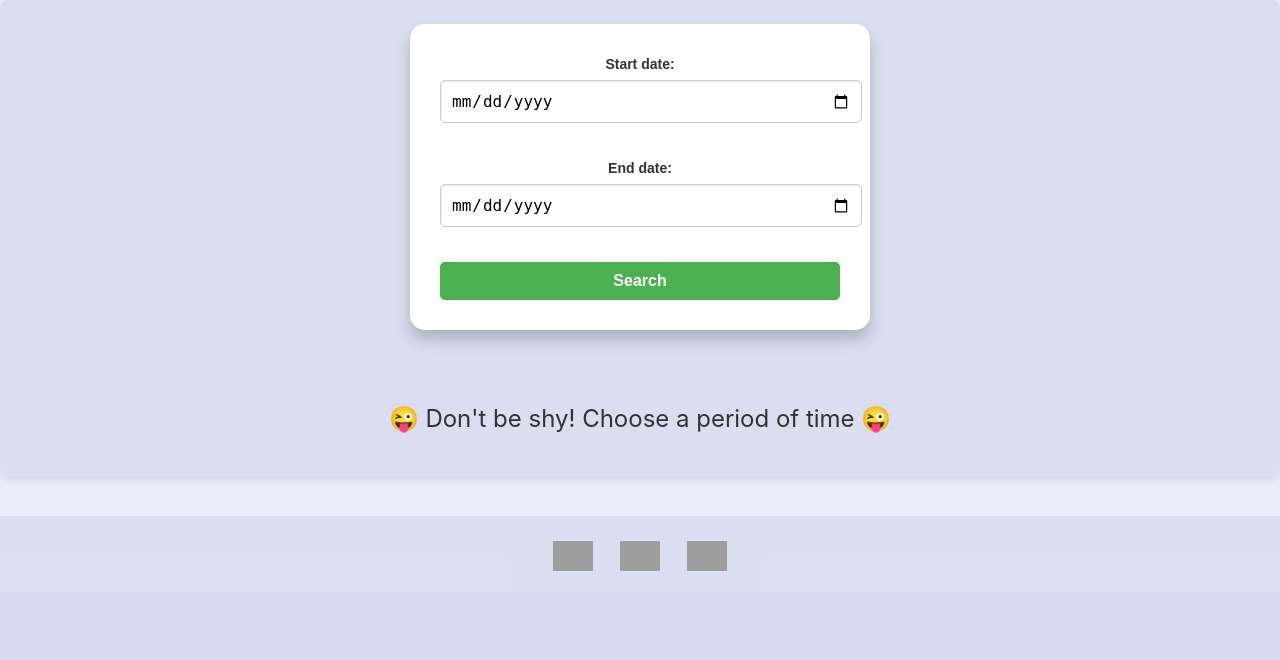
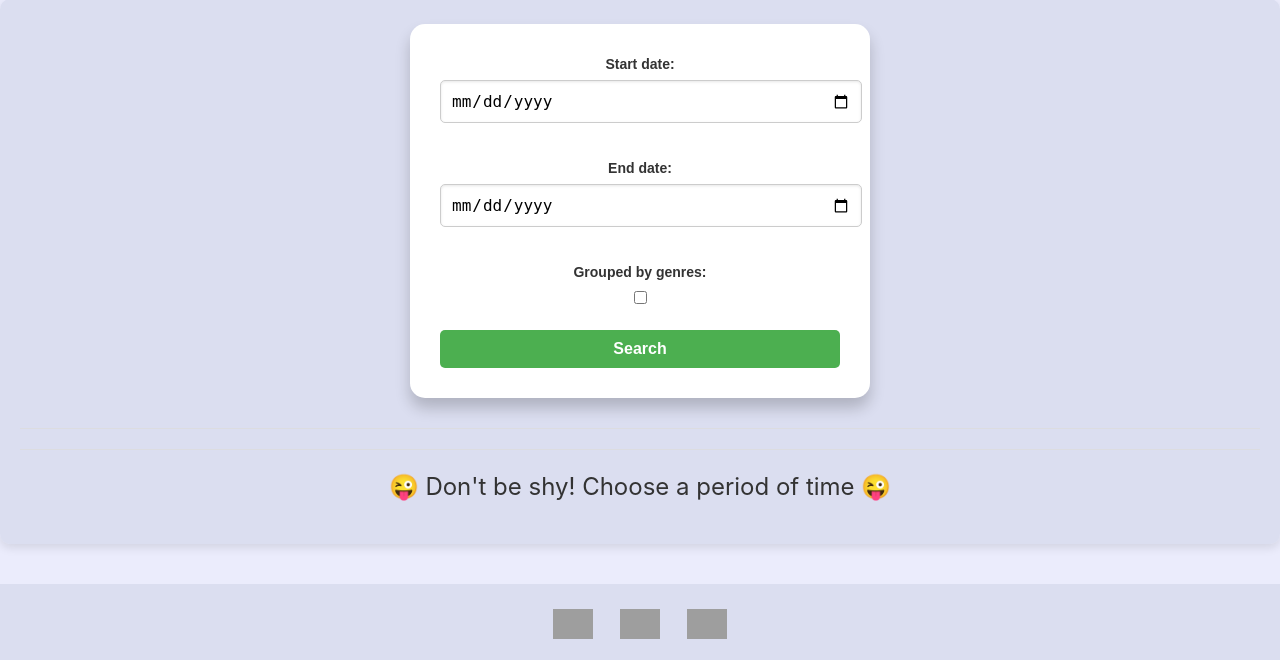
Before and after one commit to Jaime-Linares/VideoGame_Vault, a Django app: page /video_games_in_period/ in a window 1280 px wide. Shown: the part 460-1120 px from the top of the page. Before the commit the page ends 1031 px from the top, so only its background shows below. Run offline with Django 5.2, Linux system fonts and the light colour scheme; parts of the project's set-up code (start-up, migrations or seed data) failed here and were passed over; grey boxes are pictures that could not be loaded.

Commit message:
[feat] in search by period can choose between grouped by genre or not

```diff
--- a/main/forms.py
+++ b/main/forms.py
@@ -55,12 +55,18 @@ class DateRangeForm(forms.Form):
         label="End date",
         required=True
     )
+    grouped = forms.BooleanField(
+        widget=forms.CheckboxInput(attrs={'class': 'form-check-input'}),
+        label="Grouped by genres",
+        required=False,
+        initial=False
+    )
 
     def clean(self):
         cleaned_data = super().clean()
         start_date = cleaned_data.get("start_date")
         end_date = cleaned_data.get("end_date")
         if start_date and end_date:
-            if start_date >= end_date:
+            if start_date > end_date:
                 raise forms.ValidationError("Start date must be before end date.")
         return cleaned_data
--- a/main/templates/video_games_in_period.html
+++ b/main/templates/video_games_in_period.html
@@ -18,8 +18,39 @@
 
     {% if start_date and end_date %}
         <h3> Total number of video games whose release date is between <strong>{{start_date|date:"F j, Y"}}</strong> and <strong>{{end_date|date:"F j, Y"}}</strong>: {{video_games|length}}</h3>
+        {% if grouped %}
+            <p>Video games are grouped by genre</p>
+        {% endif %}
     {% endif %}
 
+    {% if grouped %}
+        {% for genre, video_games_list in video_games_by_genre.items %}
+            <h4>Genre: <strong>{{ genre }}</strong> | Number of video games: {{ video_games_list|length }}</h4>
+            <div class="video-games-container">
+                {% for game in video_games_list %}
+                    <a href="{% url 'video_game_detail' game.id %}" class="video-game-link">
+                        <div class="video-game-card">
+                            <div class="video-game-image">
+                                <img src="{{ game.url_img }}" alt="{{ game.name }}">
+                            </div>
+                            <div class="video-game-info">
+                                <h3>{{ game.name }}</h3>
+                                <p><strong>Price:</strong> {{ game.price }} € {% if game.discount > 0 %}<strong>| Discount:</strong> {{ game.discount }}%{% endif %}</p>
+                                <p><strong>Store:</strong> {{ game.store.name }}</p>
+                            </div>
+                        </div>
+                    </a>
+                {% endfor %}
+            </div>
+            <hr>
+        {% empty %}
+            {% if start_date and end_date %}
+                <h3>😢 There are no video games in this period of time 😢</h3>
+            {% else %}
+                <h3>😜 Don't be shy! Choose a period of time 😜</h3>
+            {% endif %}
+        {% endfor %}
+    {% else %}
         <div class="video-games-container">
             {% for game in video_games %}
                 <a href="{% url 'video_game_detail' game.id %}" class="video-game-link">
@@ -36,7 +67,12 @@
                     </div>
                 </a>
             {% empty %}
+                {% if start_date and end_date %}
+                    <h3>😢 There are no video games in this period of time 😢</h3>
+                {% else %}
                     <h3>😜 Don't be shy! Choose a period of time 😜</h3>
+                {% endif %}
             {% endfor %}
         </div>
+    {% endif %}
 {% endblock %}
--- a/main/views.py
+++ b/main/views.py
@@ -157,7 +157,10 @@ def show_video_games_selected_store(request):
 # vista para mostrar los videojuegos cuya fecha de lanzamiento se encuentre en el rango especificado utilizando whoosh
 def show_video_games_in_period(request):
     formulario = DateRangeForm()
+    grouped = None
     video_games = None
+    video_games_length = 0
+    video_games_by_genre = {}
     start_date = None
     end_date = None
 
@@ -166,7 +169,18 @@ def show_video_games_in_period(request):
         if formulario.is_valid():
             start_date = formulario.cleaned_data['start_date']
             end_date = formulario.cleaned_data['end_date']
+            grouped = formulario.cleaned_data['grouped']
             video_games = video_games_in_period(DIR_WHOOSH_INDEX, start_date, end_date)
+            video_games_length = len(video_games)
 
-    return render(request, 'video_games_in_period.html', {'formulario': formulario, 'video_games': video_games,
-                                                          'start_date': start_date, 'end_date': end_date})
+            if grouped:
+                for video_game in video_games:
+                    genres = video_game.genres.all()
+                    for genre in genres:
+                        if genre in video_games_by_genre:
+                            video_games_by_genre[genre].append(video_game)
+                        else:
+                            video_games_by_genre[genre] = [video_game]
+
+    return render(request, 'video_games_in_period.html', {'formulario': formulario, 'video_games_by_genre': video_games_by_genre, 'video_games': video_games,
+                                                          'start_date': start_date, 'end_date': end_date, 'grouped': grouped})
```
Lines whose indentation alone changed are shown as unchanged.
